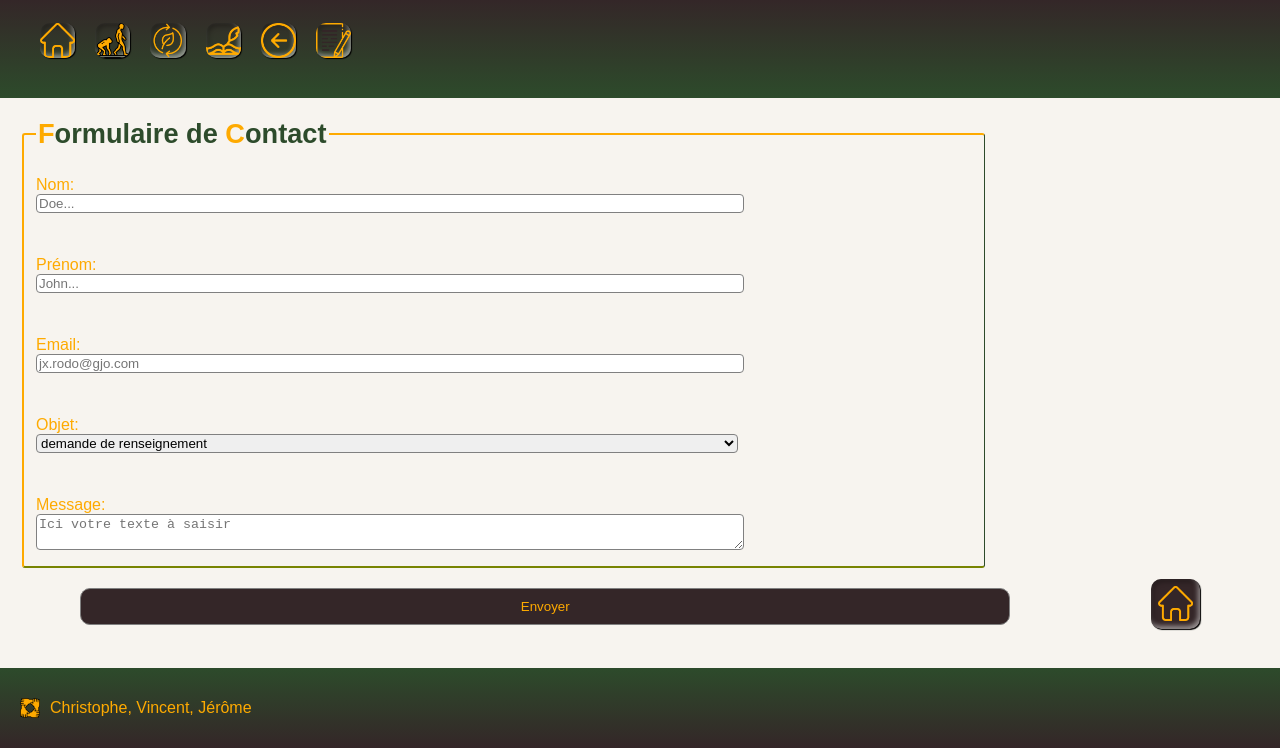
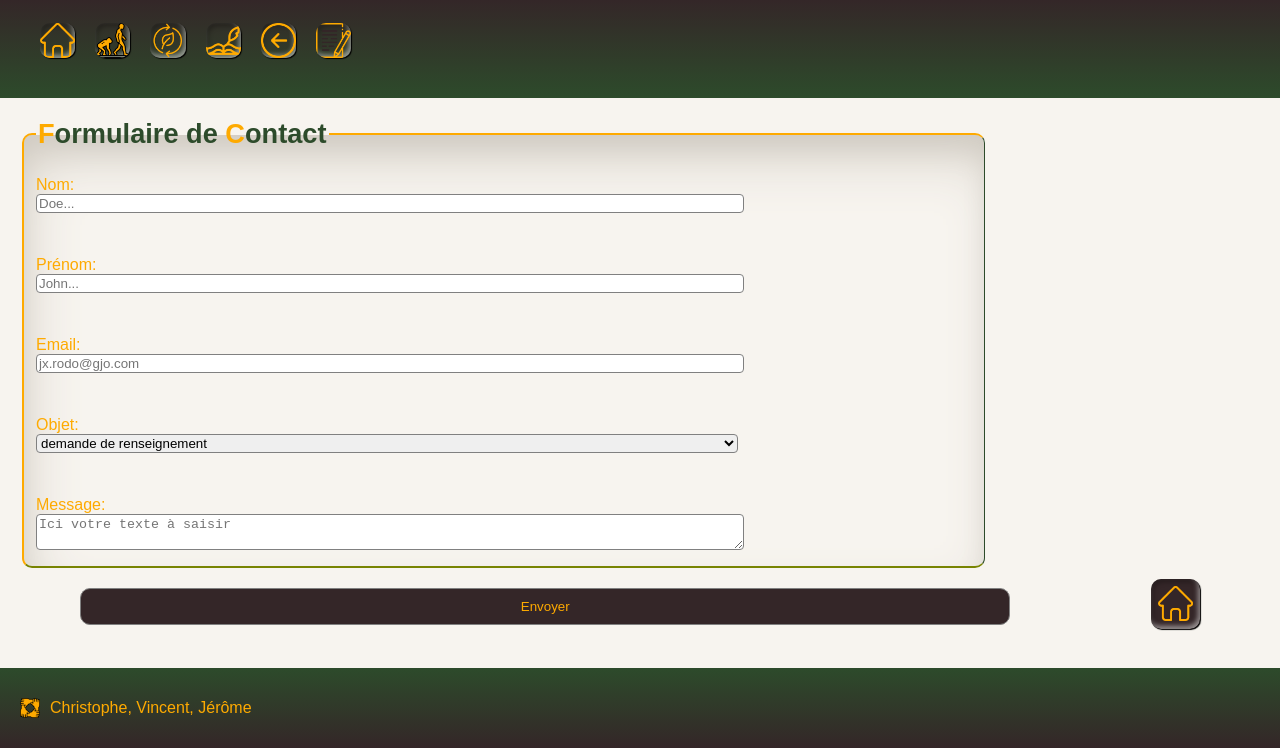
Before and after one commit to bdf007/Project-1-slovenie, a plain HTML site: page contact.html in a window 1280 px wide. Shown: the part 202-950 px from the top of the page. Drawn offline with Linux system fonts and the light colour scheme.

Commit message:
finalisationformilaire

```diff
--- a/contact.css
+++ b/contact.css
@@ -124,11 +124,13 @@ main .formulaire {
 /*fieldset*/
 
 fieldset {
-    border-radius: 3px;
+    border-radius: 10px;
     border-top: 2px solid var(--thirdcolor);
     border-left: 2px solid var(--thirdcolor);
     border-bottom: 2px solid var(--secondcolor);
     border-right: 1px solid var(--fithcolor);
+    box-shadow:  #d4cec4 10px 30px 60px -12px inset, rgba(0, 0, 0, 0.3) 0px 18px 36px -18px inset;
+    box-shadow: -5px -5px -10px black, inset 2px 3px 5px rgba(0, 0, 0, 0.3), inset -2px -3px 5px rgba(255, 255, 255, 0.5);
 }
 
 
```
